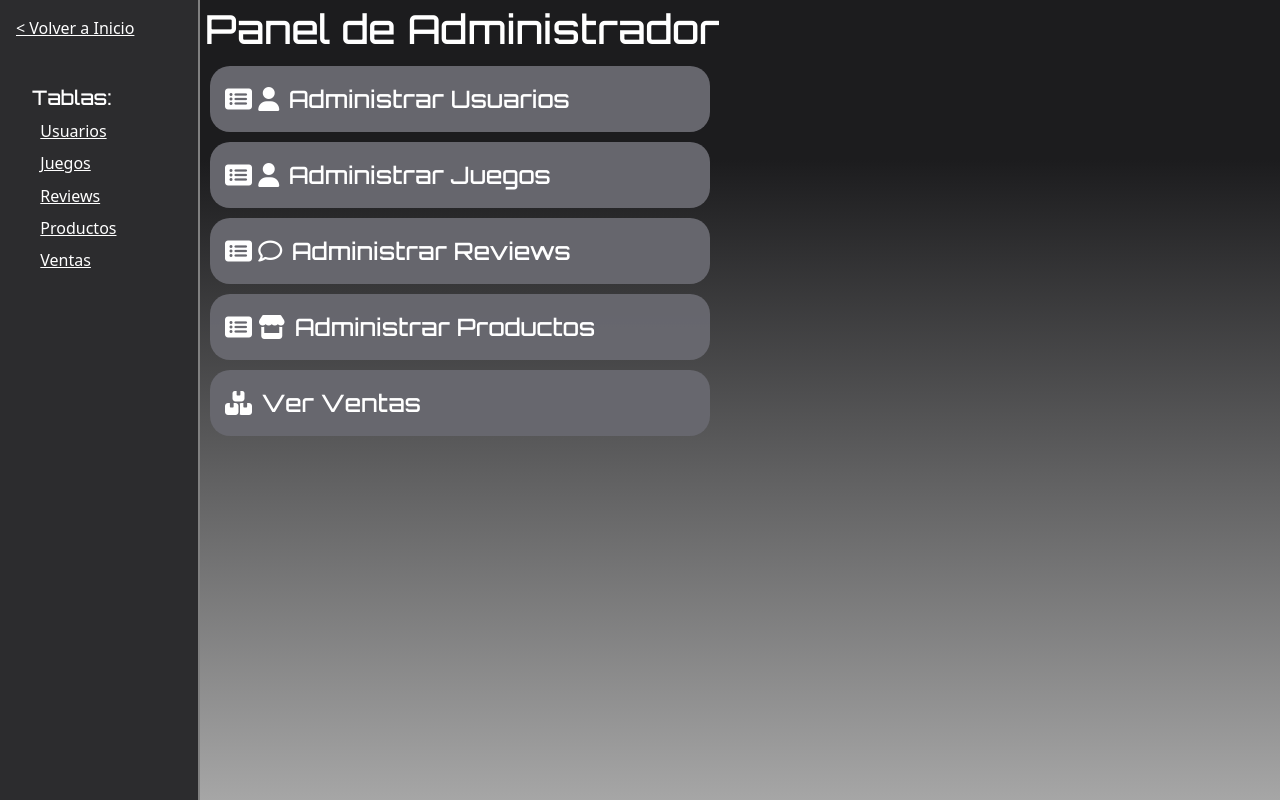
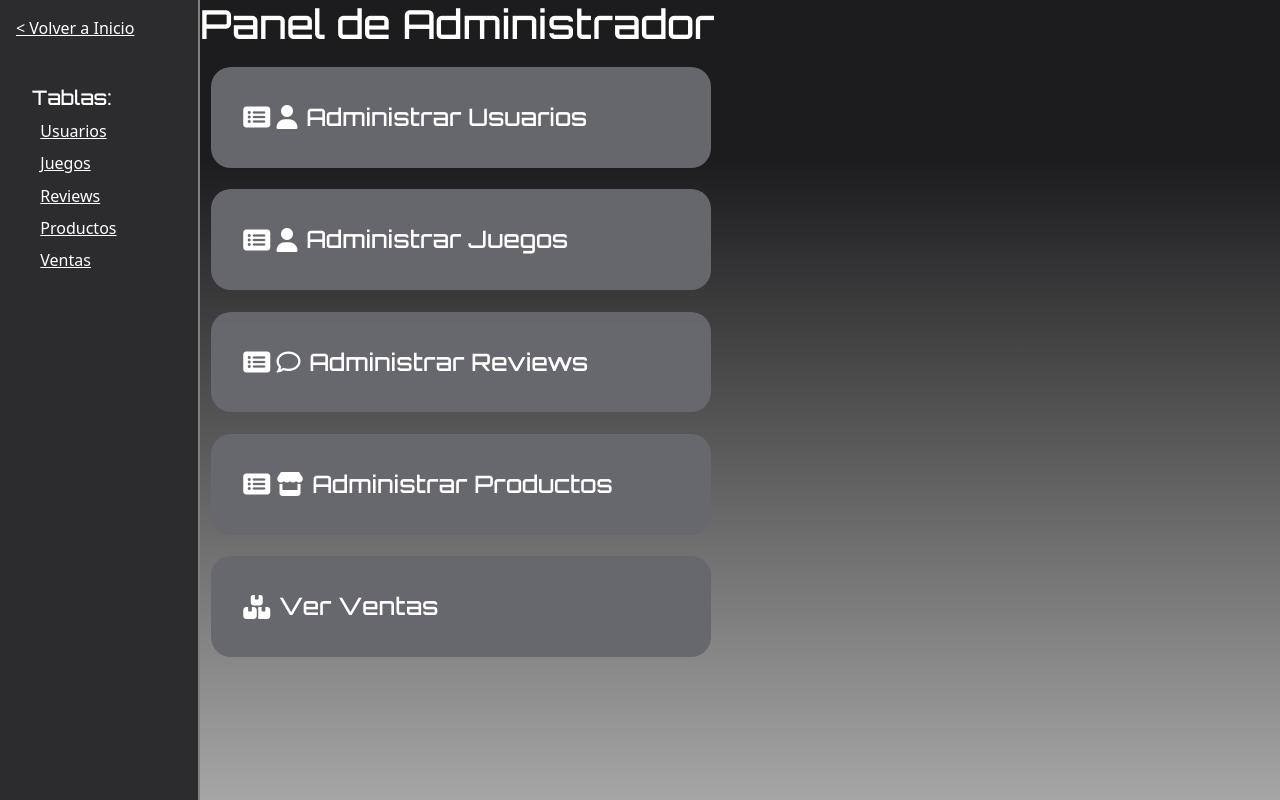
Before and after one commit to JulioCabezaMartinez/TDG, a PHP site: page /TDG/panelAdmin in a window 1280 px wide. Run offline with PHP 8.4, Linux system fonts and the light colour scheme; the visitor is signed in with stand-in values (Sample User, id 1); data that the repository does not hold is empty; classes that the project's autoload settings leave out are loaded by file name; some libraries are stand-ins or nearby versions.

Commit message:
Css Admin y lista de juegos fixed

```diff
--- a/public/CSS/panelAdmin.css
+++ b/public/CSS/panelAdmin.css
@@ -1,7 +1,8 @@
 /* Pagina de CSS de Panel Administrador */
 
 body{
-    display: block;
+    flex-direction: row;
+    padding: 0;
     min-height: 100vh;
 }
 
@@ -18,14 +19,11 @@ body{
 
 /* Barra Lateral */
 .barra-lateral{
-    position: fixed;
-    top: 0;
-    left: 0;
-
     display: flex;
     flex-direction: column;
 
     height: 100%;
+    min-height: 100vh;
 
     border-right: 2px solid grey;
 
@@ -53,12 +51,11 @@ li{
 /* Contenedor de contenido */
 .content{
     display: flex;
-    align-items: start;
     justify-content: center;
     flex-direction: column;
-    align-self: center;
+    align-self: self-start;
 
-    width: 80%;
+    width: 100%;
 }
 
 .enlace-vuelta{
--- a/src/Views/panelAdmin.php
+++ b/src/Views/panelAdmin.php
@@ -64,18 +64,6 @@ include_once __DIR__. '\Templates\barra-lateral.admin.php';
 
 </div>
 
-<script>
-    window.addEventListener('resize', updateContentMargin);
-
-    function updateContentMargin() {
-        const sidebarWidth = document.querySelector('.barra-lateral').offsetWidth;
-        document.querySelector('.content').style.marginLeft = `${sidebarWidth}px`;
-    }
-
-    //Llamar la función al cargar la página para asegurarse de que se ajuste desde el principio
-    updateContentMargin();
-</script>
-
 <?php
 require_once __DIR__ . '\Templates\final.php';
 ?>
```
Also changed, not shown: public/CSS/lista_juegos.css (+6 -2 lines), public/CSS/tablaAdmin.css (+5 -5 lines), src/Views/tablaAdmin.php (+0 -12 lines).
